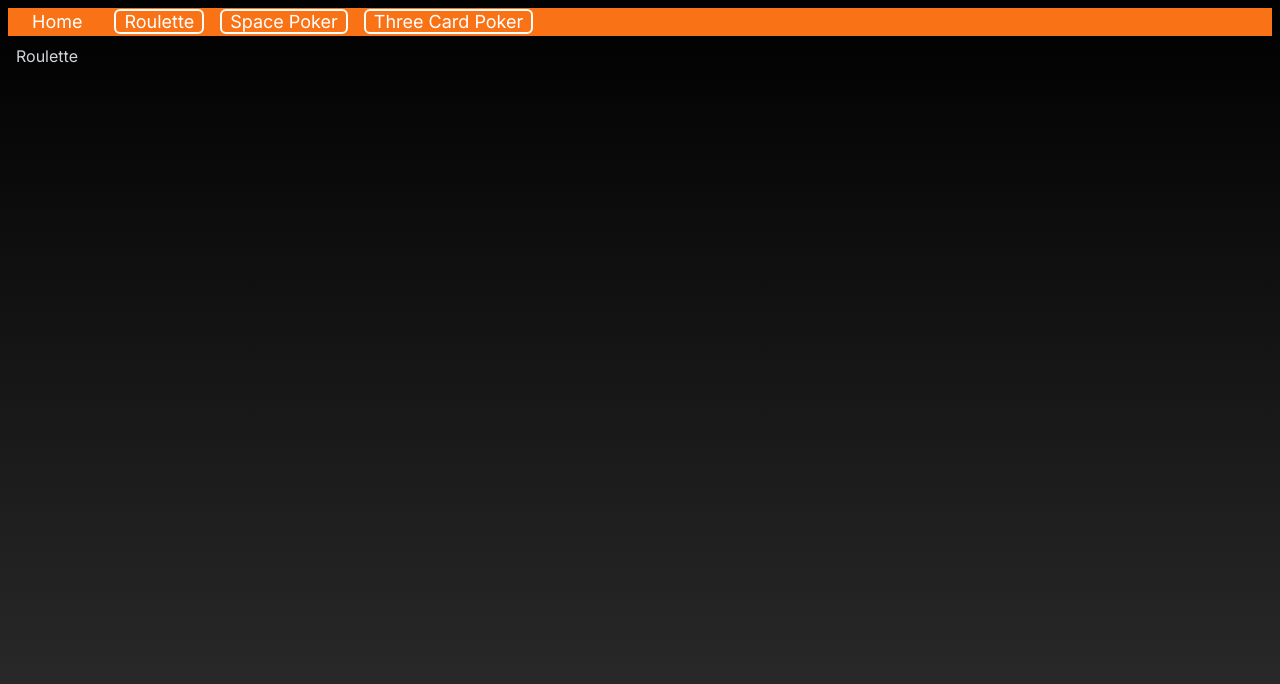
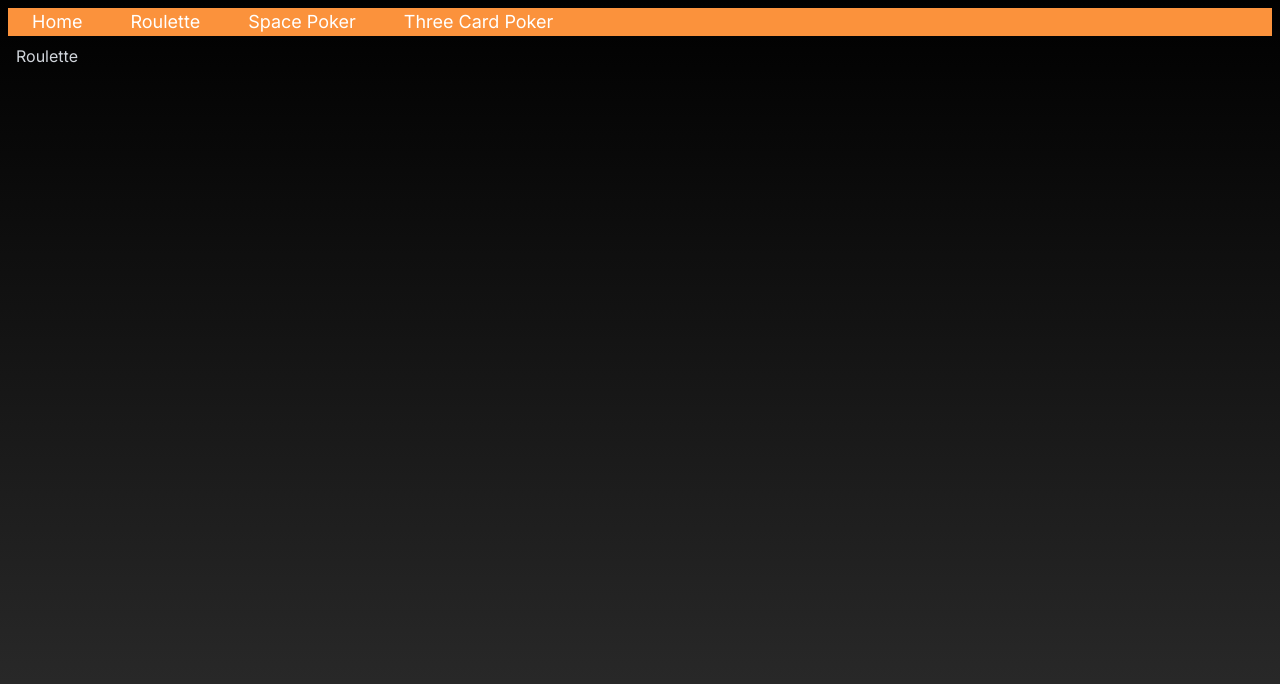
Before and after one commit to jduffey/personal-portfolio-website, a Next.js app: page /roulette in a window 1280 px wide. Shown: the top 684 px of the page. Built offline with nearby package versions, Linux system fonts and the light colour scheme.

Commit message:
Minor styling on nav bar

```diff
--- a/app/components/navbar.js
+++ b/app/components/navbar.js
@@ -3,14 +3,12 @@ import Link from "next/link";
 export default function NavBar({ children, navLinks }) {
     return (
         <section>
-            <nav
-                className="navbar navbar-expand-lg navbar-light bg-light bg-orange-500 text-lg text-white"
-            >
-                <Link className='m-6' href="/">Home</Link>
+            <nav className="bg-orange-400 text-lg text-white">
+                <Link className='m-6 hover:text-gray-800' href="/">Home</Link>
                 {navLinks.map((child) => {
                     return (
                         <Link
-                            className="ml-2 mr-2 pl-2 pr-2 border-2 border-white rounded-md"
+                            className="m-4 pl-2 pr-2 hover:text-gray-800"
                             href={child.route}
                         >
                             {child.name}
```
